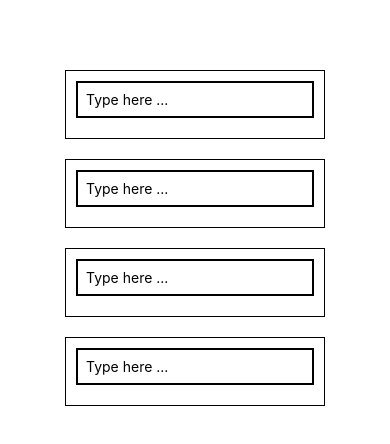
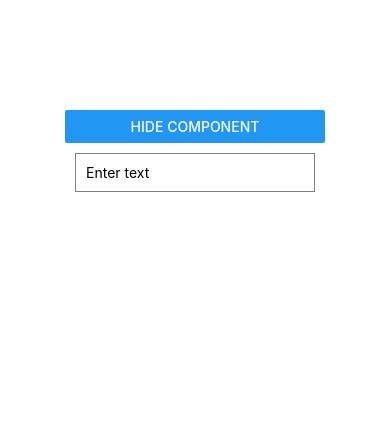
Before and after one commit to omaralsaleh2004/JoVision-react-native-tasks, a React Native app: screen / in a window 390 px wide. Shown: the top 444 px of the page. Built offline with nearby package versions, Linux system fonts and the light colour scheme.

Commit message:
Completed Task 39

```diff
--- a/App.tsx
+++ b/App.tsx
@@ -19,6 +19,7 @@ import Task34 from './Tasks/Task34';
 import Task35 from './Tasks/Task35';
 import Task36 from './Tasks/Task36';
 import Task38 from './Tasks/Task38';
+import Task39 from './Tasks/Task39';
 
 const App = () => {
   return (
@@ -54,8 +55,10 @@ const App = () => {
       <Task35 />
 
       <Task36 />
-      */}
+
       <Task38 />
+       */}
+      <Task39 />
     </View>
   );
 };
--- /dev/null
+++ b/Components/ComponentOneTask39.js
@@ -0,0 +1,38 @@
+import React, { useEffect, useState } from 'react';
+import { TextInput, View, StyleSheet } from 'react-native';
+import { useDispatch, useSelector } from 'react-redux';
+import { saveText } from '../Redux/Store';
+
+const ComponentOneTask39 = () => {
+  const dispatch = useDispatch();
+  const savedText = useSelector(state => state.text.value);
+  const [text, setText] = useState(savedText);
+
+  useEffect(() => {
+    return () => {
+      dispatch(saveText(text));
+    };
+  }, [text]);
+
+  return (
+    <View>
+      <TextInput
+        style={styles.input}
+        value={text}
+        onChangeText={setText}
+        placeholder="Enter text"
+      />
+    </View>
+  );
+};
+
+const styles = StyleSheet.create({
+  input: {
+    borderWidth: 1,
+    borderColor: 'gray',
+    padding: 10,
+    margin: 10,
+  },
+});
+
+export default ComponentOneTask39;
--- /dev/null
+++ b/Redux/Store.js
@@ -0,0 +1,23 @@
+import { configureStore, createSlice } from '@reduxjs/toolkit';
+
+const textSlice = createSlice({
+  name: 'text',
+  initialState: {
+    value: '',
+  },
+  reducers: {
+    saveText: (state, action) => {
+      state.value = action.payload;
+    },
+  },
+});
+
+export const { saveText } = textSlice.actions;
+
+const store = configureStore({
+  reducer: {
+    text: textSlice.reducer,
+  },
+});
+
+export default store;
--- /dev/null
+++ b/Tasks/Task39.js
@@ -0,0 +1,23 @@
+import React, { useState } from 'react';
+import { View, Button, SafeAreaView } from 'react-native';
+import { Provider } from 'react-redux';
+import store from '../Redux/Store';
+import ComponentOneTask39 from '../Components/ComponentOneTask39';
+
+const Task39 = () => {
+  const [showComponent, setShowComponent] = useState(true);
+
+  return (
+    <Provider store={store}>
+      <SafeAreaView style={{ marginTop: 50 }}>
+        <Button
+          title={showComponent ? 'Hide Component' : 'Show Component'}
+          onPress={() => setShowComponent(!showComponent)}
+        />
+        {showComponent && <ComponentOneTask39 />}
+      </SafeAreaView>
+    </Provider>
+  );
+};
+
+export default Task39;
--- a/package.json
+++ b/package.json
@@ -12,9 +12,11 @@
   "dependencies": {
     "@react-native-async-storage/async-storage": "^2.2.0",
     "@react-native/new-app-screen": "0.80.1",
+    "@reduxjs/toolkit": "^2.8.2",
     "react": "19.1.0",
     "react-native": "0.80.1",
-    "react-native-video": "^6.16.0"
+    "react-native-video": "^6.16.0",
+    "react-redux": "^9.2.0"
   },
   "devDependencies": {
     "@babel/core": "^7.25.2",
```
Also changed, not shown: 1 other file (tests, documents, lock files or other folders).
